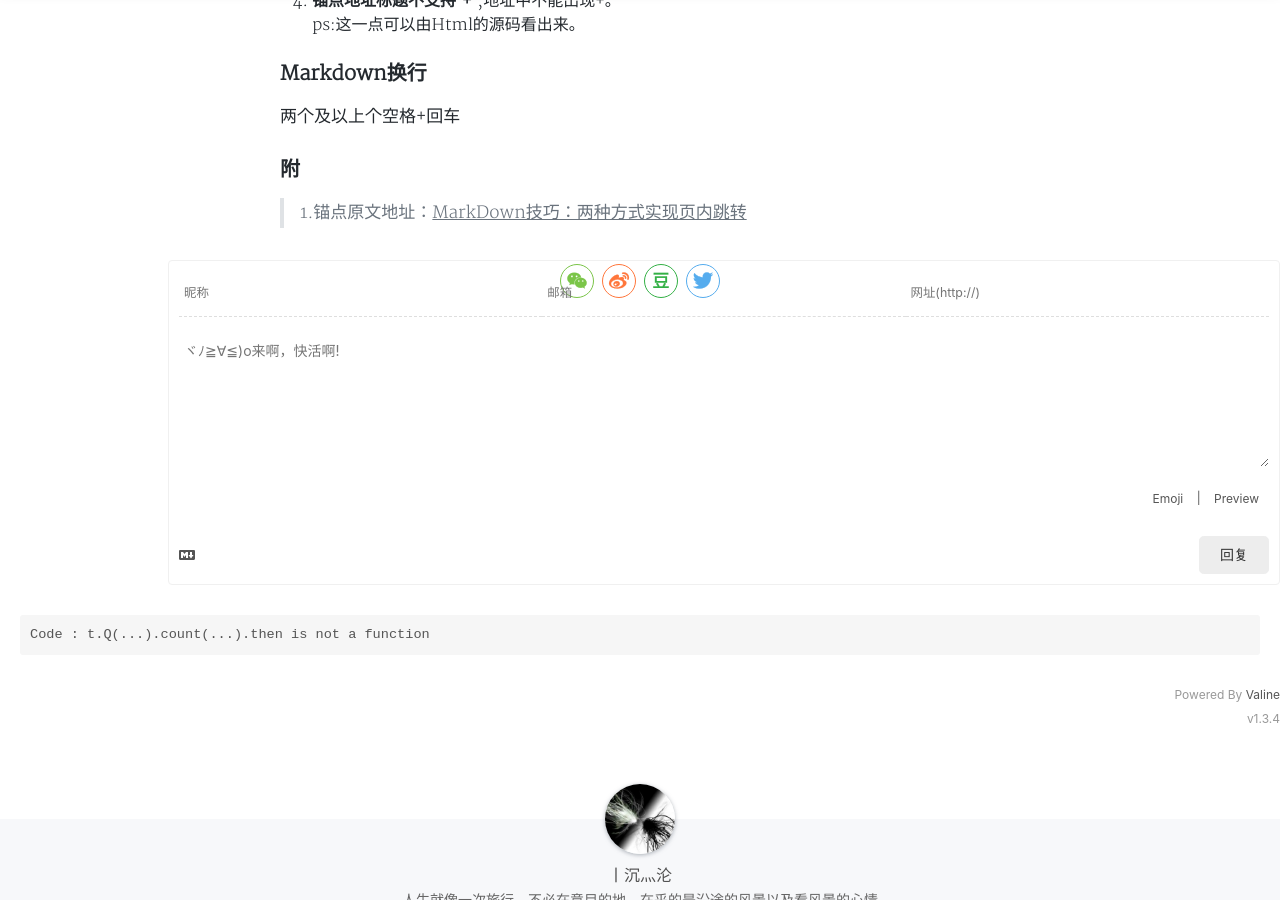
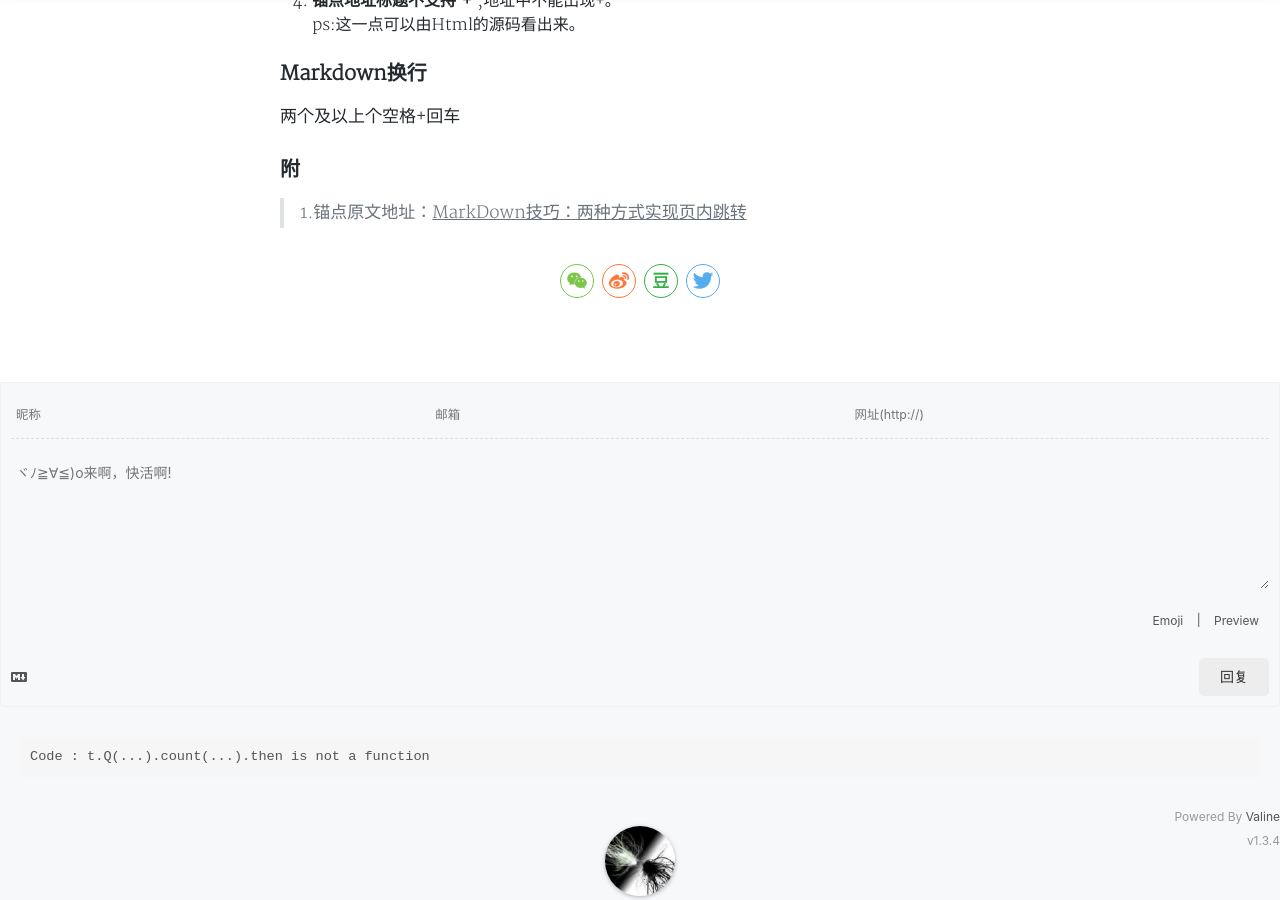
Before and after one commit to ckisaboy/ckisaboy.github.io, a Jekyll site: the page built from _posts/2019-1-24-tip-markdown.md, in a window 1280 px wide and 900 px high, scrolled down 904 px. Built offline with Jekyll 4.4.1, drawn with Linux system fonts in a browser that asks for light colours; nearby versions of some CDN libraries; comment, search, counter and statistics services are not loaded; a style sheet for code colours, icons or effects is not loaded.

Commit message:
Update post.html

```diff
--- a/_layouts/post.html
+++ b/_layouts/post.html
@@ -46,9 +46,9 @@
       <div class="social-share"></div>
     </div>
     {% endif %}
-	<div class="comment"></div>
   </div>
 
+  <div class="comment"></div>
 
   <section class="author-detail">
     <section class="post-footer-item author-card">
```
